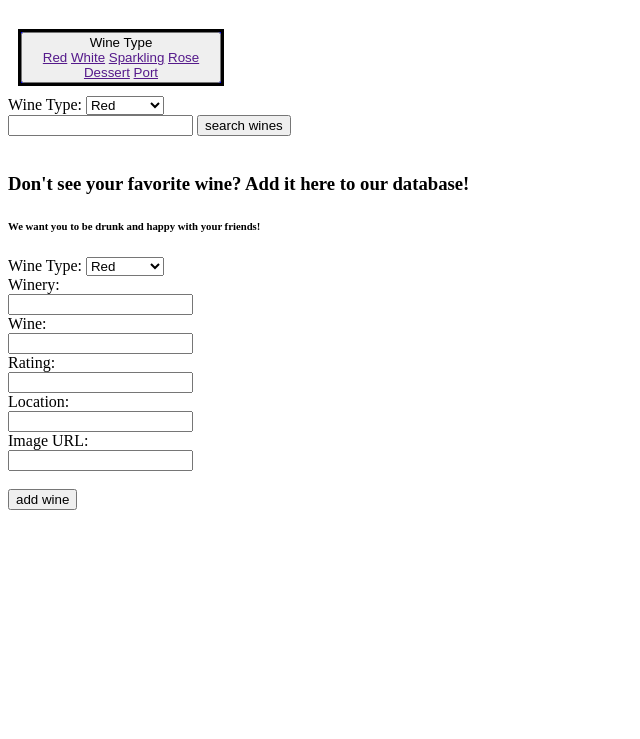
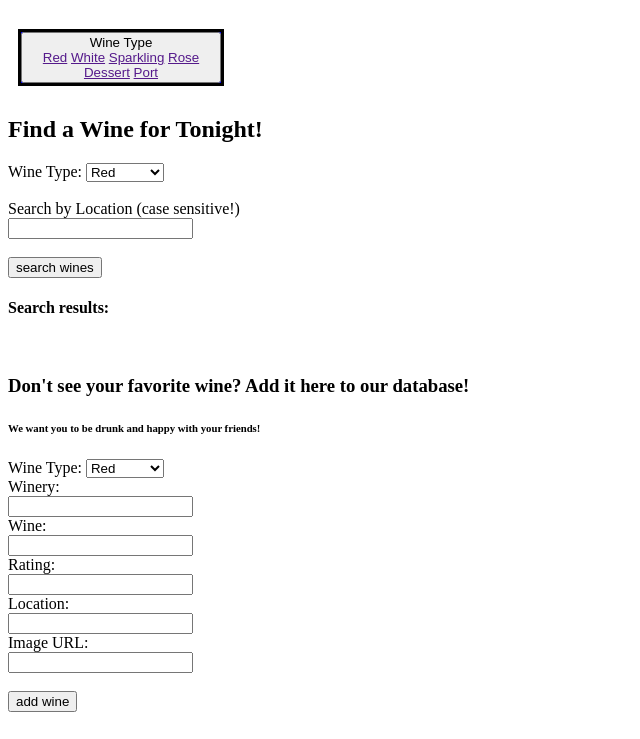
Before and after one commit to jstnhbbs/project-phase-1, a plain HTML site: page index.html in a window 1280 px wide. Shown: the part 61-800 px from the top of the page, without its empty margins (0-640 px from the left). Drawn offline with Linux system fonts and the light colour scheme; no server answers.

Commit message:
changed html, finished second form

```diff
--- a/index.html
+++ b/index.html
@@ -26,6 +26,7 @@
         <div id="filter-form">
             <form id="search-wine-form" >
                 <div>
+                    <h2>Find a Wine for Tonight!</h2>
                     <label for="wine-type">Wine Type:</label>
                     <select name="types" class="wine-types">
                         <option value="red">Red</option>
@@ -36,15 +37,20 @@
                         <option value="port">Port</option>
                     </select>
                 </div>
+                <br>
                 <div>
-                    <label for="search location"></label>
-                    <input type="text" id="search location">
+                    <label for="search location">Search by Location (case sensitive!)</label><br>
+                    <input type="text" id="search location"><br><br>
                     <input type="submit" value="search wines">
                 </div>
             </form>
 
         </div>
-        <br>
+        <div id="search-results">
+            <h4>Search results:</h4>
+            <div id="scrolling-results-box"></div>
+            <br>
+        </div>
         <div id="new-wine-form-wrapper">
             <form id="new-wine-form">
                 <div>
```
